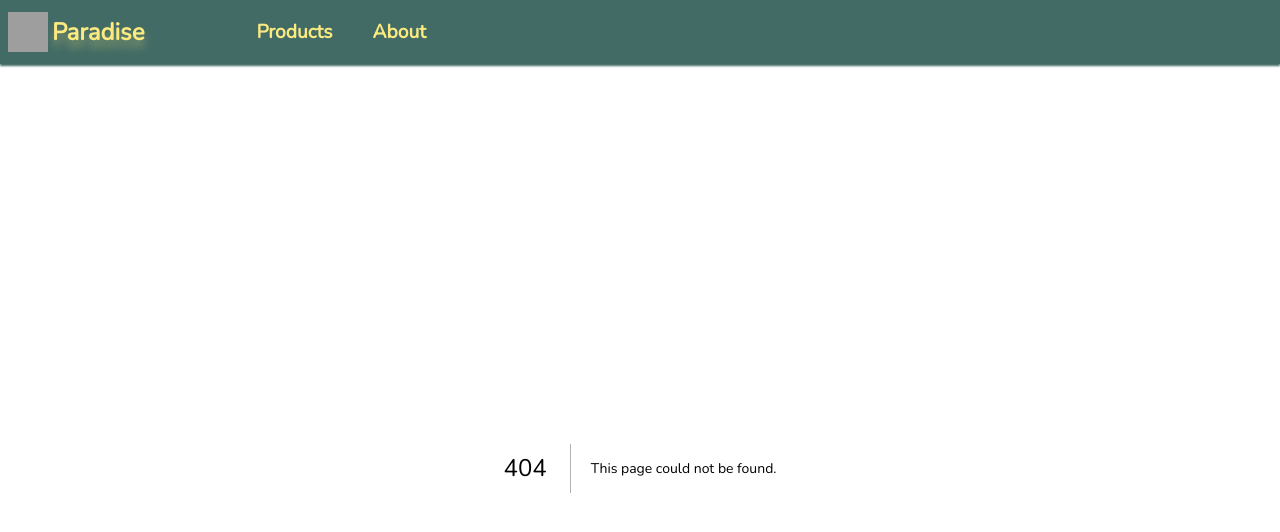
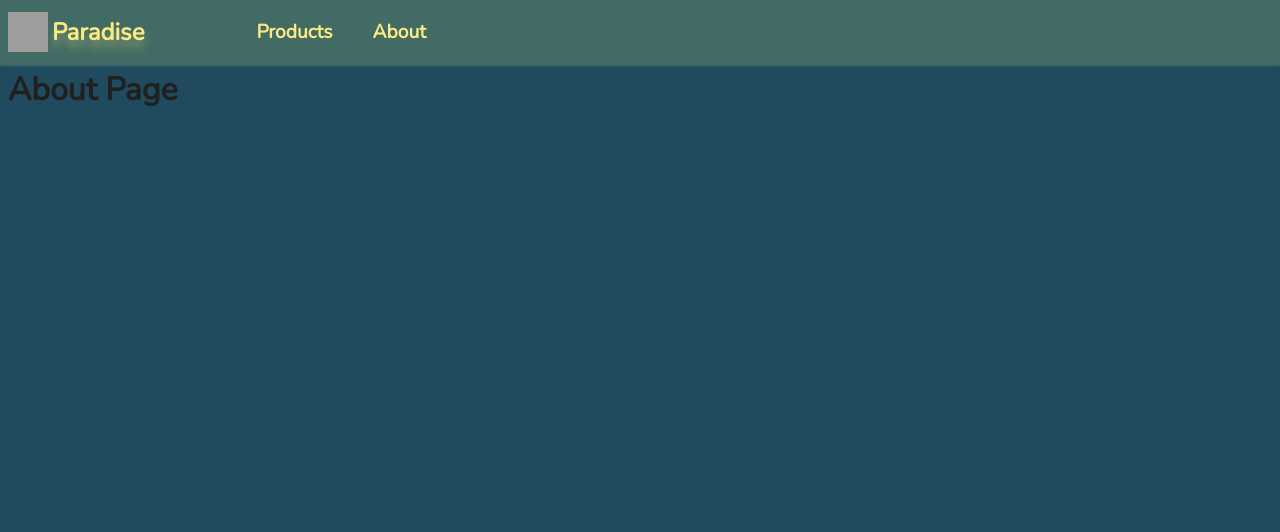
Before and after one commit to tannaz97shr/watch-paradise, a Next.js app: page /about in a window 1280 px wide. Before the commit this address had no page. Shown: the top 532 px of the page. Built offline with nearby package versions, Linux system fonts and the light colour scheme; grey boxes are pictures that could not be loaded.

Commit message:
create about page

```diff
--- /dev/null
+++ b/pages/about/index.tsx
@@ -0,0 +1,5 @@
+function AboutPage() {
+  return <h1>About Page</h1>;
+}
+
+export default AboutPage;
```
